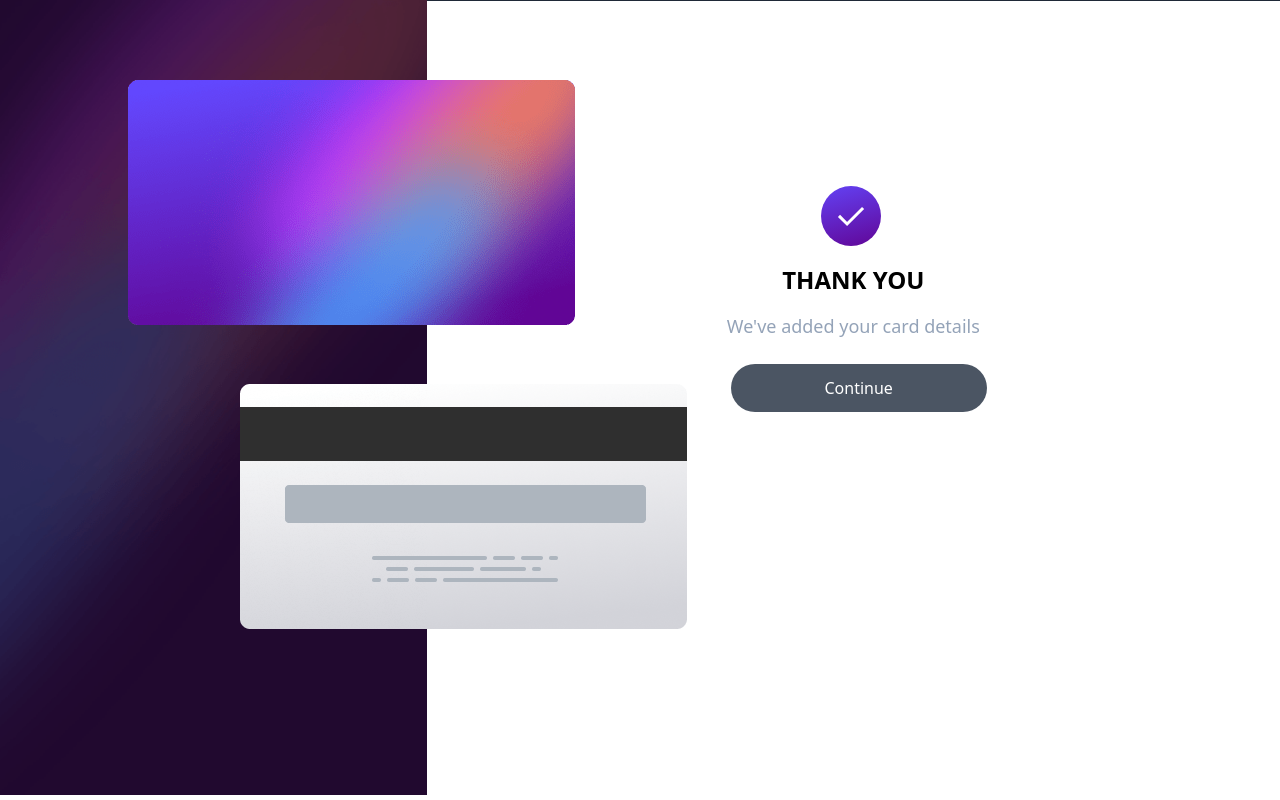
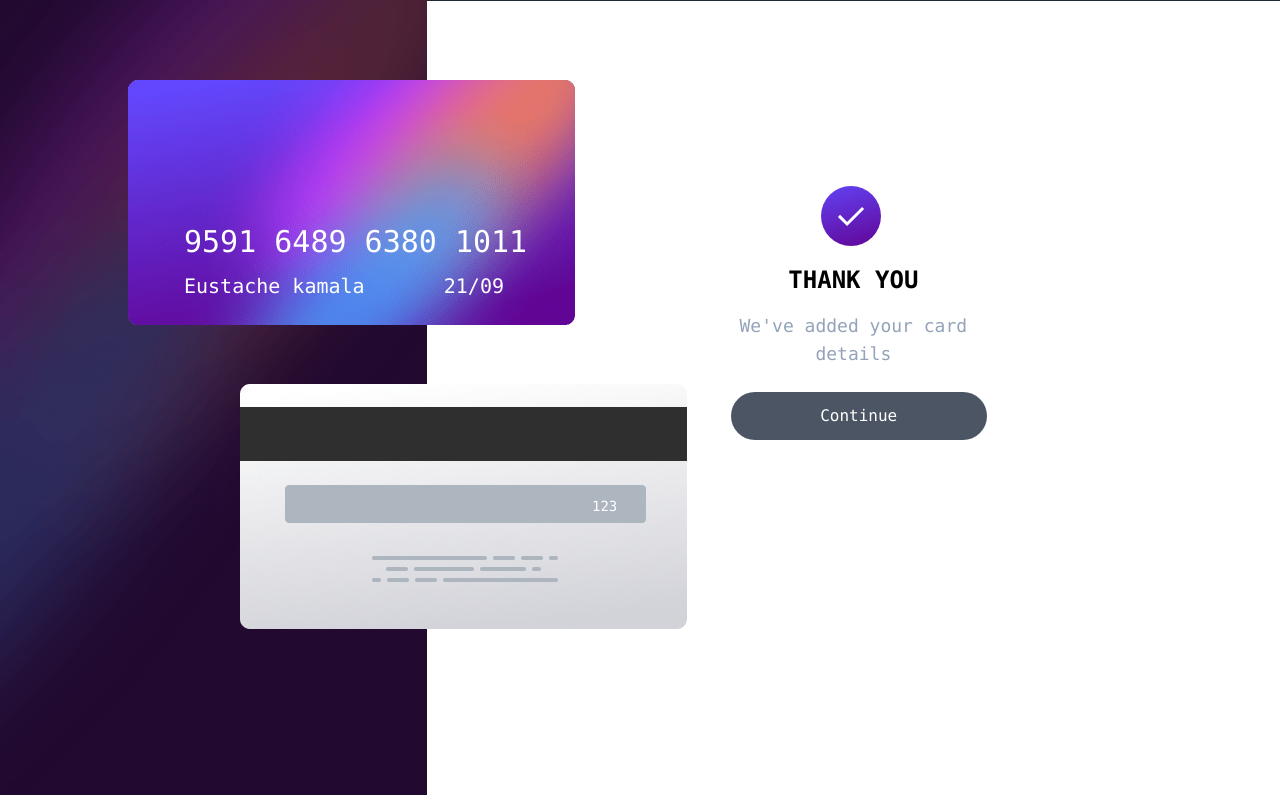
Before and after one commit to Eustachekamala/Interactive--card, a website: page src/index.html in a window 1280 px wide. Drawn offline with Linux system fonts and the light colour scheme.

Commit message:
Style of the interactive card on the page

```diff
--- a/src/index.html
+++ b/src/index.html
@@ -7,7 +7,7 @@
     <link rel="stylesheet" href="./index.css">
 </head>
 <body>
-    <main class="bg-gray-800 h-px">
+    <main class="bg-gray-800 h-px font-mono">
         <div class="flex">
             <div class="w-1/3">
                 <img src="../pictures/bg-main-desktop.png" class="" alt="">
@@ -23,8 +23,18 @@
                 </div>
             </div>
         </div>
-        <img src="../pictures/bg-card-front.png" class="z-50 absolute left-32 top-20" alt="">
-        <img src="../pictures/bg-card-back.png" class="z-50 absolute left-60 top-96" alt="">
+        <div class="">
+            <img src="../pictures/bg-card-front.png" class="z-50 absolute left-32 top-20" alt="">
+            <p class="z-50 absolute left-32 top-56 mx-14 text-3xl text-white">9591 6489 6380 1011</p>
+            <div class="z-50 absolute left-32 top-64 w-80 mx-14 my-4 text-xl text-white flex justify-between">
+                <p>Eustache kamala</p>
+                <p>21/09</p>
+            </div>
+        </div>
+        <div class="">
+            <img src="../pictures/bg-card-back.png" class="z-50 absolute left-60 top-96" alt="">
+            <p class="z-50 absolute text-sm left-32 top-96 my-28 px-20 mx-96 text-white">123</p>
+        </div>
     </main>
 </body>
 </html>
```
Also changed, not shown: src/index.css.
